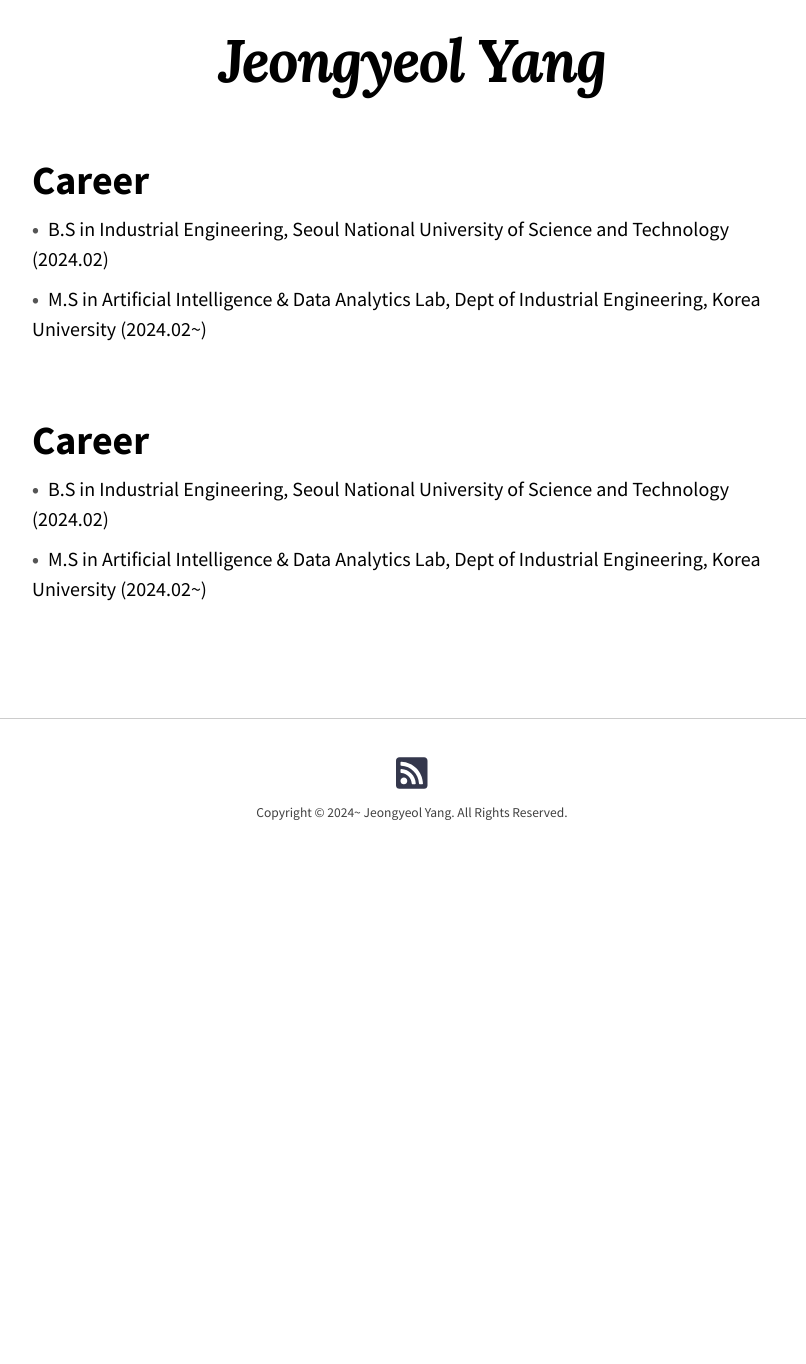
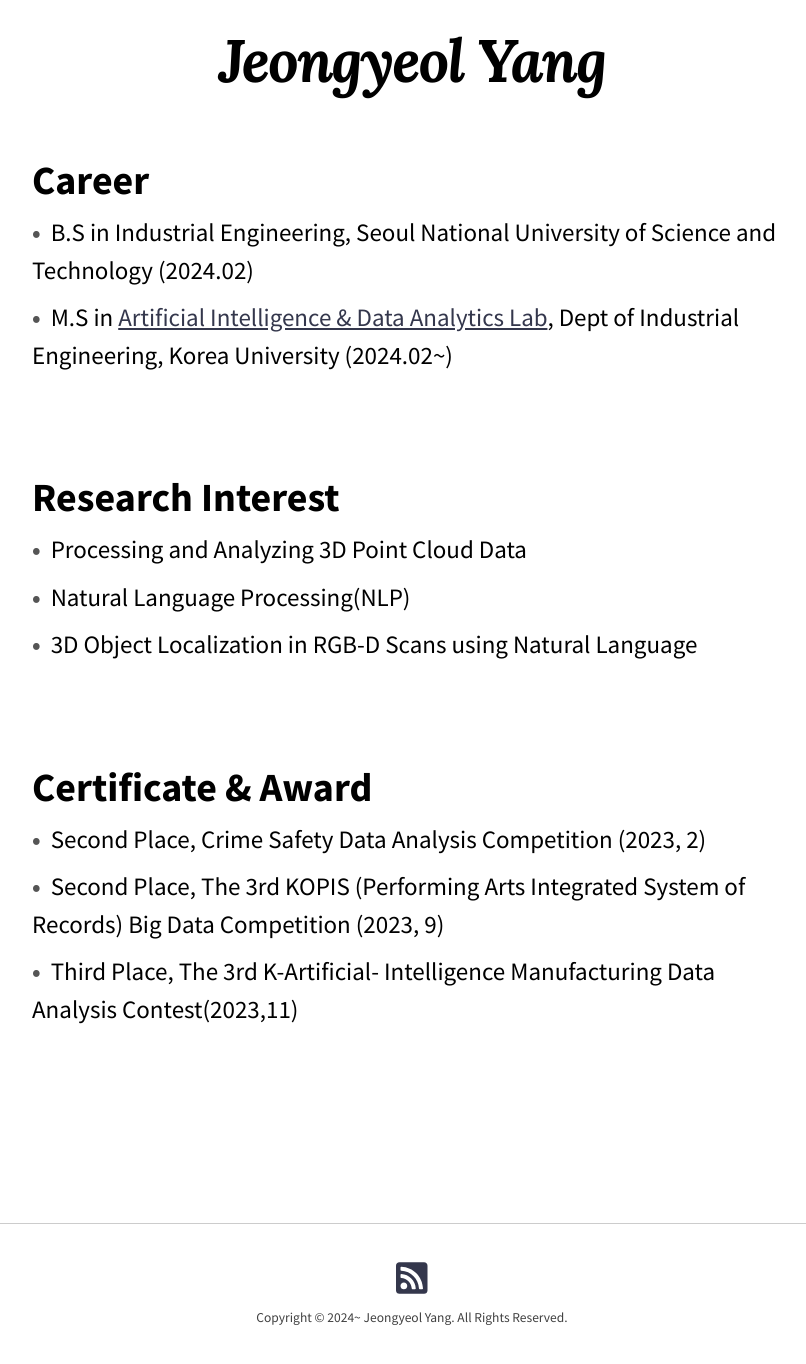
Before and after one commit to passion3659/passion3659.github.io, a Jekyll site: the page built from recipes.md, in a window 1280 px wide and 1400 px high, scrolled down 342 px. Shown: the top 1364 px of the window, without its empty margins (228-1034 px from the left). Built offline with Jekyll 4.4.1, drawn with Linux system fonts in a browser that asks for light colours; nearby versions of some CDN libraries; before the commit the page ends 1237 px from its top, so only the background shows below that.

Commit message:
update ABOUT

```diff
--- a/recipes.md
+++ b/recipes.md
@@ -12,15 +12,24 @@ entries_layout: grid
 <div style="max-width: 800px; margin: 40px auto; padding: 20px; text-align: left;">
   <h1 style="font-size: 40px; margin-bottom: 10px;">Career</h1>
   <ul style="list-style-type: none; padding: 0;">
-    <li style="font-size: 20px; margin-bottom: 10px;"><span style="content: '•'; color: #555; font-weight: bold; margin-right: 5px;">•</span> B.S in Industrial Engineering, Seoul National University of Science and Technology (2024.02)</li>
-    <li style="font-size: 20px; margin-bottom: 10px;"><span style="content: '•'; color: #555; font-weight: bold; margin-right: 5px;">•</span> M.S in Artificial Intelligence & Data Analytics Lab, Dept of Industrial Engineering, Korea University (2024.02~)</li>
-  </ul><br><br>
+    <li style="font-size: 25px; margin-bottom: 10px;"><span style="content: '•'; color: #555; font-weight: bold; margin-right: 5px;">•</span> B.S in Industrial Engineering, Seoul National University of Science and Technology (2024.02)</li>
+    <li style="font-size: 25px; margin-bottom: 10px;"><span style="content: '•'; color: #555; font-weight: bold; margin-right: 5px;">•</span> M.S in <a href="http://aida.korea.ac.kr/" target="_blank">Artificial Intelligence & Data Analytics Lab</a>, Dept of Industrial Engineering, Korea University (2024.02~)</li>
+  </ul><br><br><br>
 
-  <h1 style="font-size: 40px; margin-bottom: 10px;">Career</h1>
+  <h1 style="font-size: 40px; margin-bottom: 10px;">Research Interest</h1>
   <ul style="list-style-type: none; padding: 0;">
-    <li style="font-size: 20px; margin-bottom: 10px;"><span style="content: '•'; color: #555; font-weight: bold; margin-right: 5px;">•</span> B.S in Industrial Engineering, Seoul National University of Science and Technology (2024.02)</li>
-    <li style="font-size: 20px; margin-bottom: 10px;"><span style="content: '•'; color: #555; font-weight: bold; margin-right: 5px;">•</span> M.S in Artificial Intelligence & Data Analytics Lab, Dept of Industrial Engineering, Korea University (2024.02~)</li>
-  </ul>
+    <li style="font-size: 25px; margin-bottom: 10px;"><span style="content: '•'; color: #555; font-weight: bold; margin-right: 5px;">•</span> Processing and Analyzing 3D Point Cloud Data</li>
+    <li style="font-size: 25px; margin-bottom: 10px;"><span style="content: '•'; color: #555; font-weight: bold; margin-right: 5px;">•</span> Natural Language Processing(NLP)</li>
+    <li style="font-size: 25px; margin-bottom: 10px;"><span style="content: '•'; color: #555; font-weight: bold; margin-right: 5px;">•</span> 3D Object Localization in RGB-D Scans using Natural Language</li>
+  </ul><br><br><br>
+
+    <h1 style="font-size: 40px; margin-bottom: 10px;">Certificate & Award</h1>
+  <ul style="list-style-type: none; padding: 0;">
+    <li style="font-size: 25px; margin-bottom: 10px;"><span style="content: '•'; color: #555; font-weight: bold; margin-right: 5px;">•</span> Second Place, Crime Safety Data Analysis Competition (2023, 2)</li>
+    <li style="font-size: 25px; margin-bottom: 10px;"><span style="content: '•'; color: #555; font-weight: bold; margin-right: 5px;">•</span> Second Place, The 3rd KOPIS (Performing Arts Integrated System of Records) Big Data Competition (2023, 9) </li>
+    <li style="font-size: 25px; margin-bottom: 10px;"><span style="content: '•'; color: #555; font-weight: bold; margin-right: 5px;">•</span> Third Place, The 3rd K-Artificial- Intelligence Manufacturing Data Analysis Contest(2023,11)
+ </li>
+  </ul><br><br><br>
 </div>
 
 </body>
```
